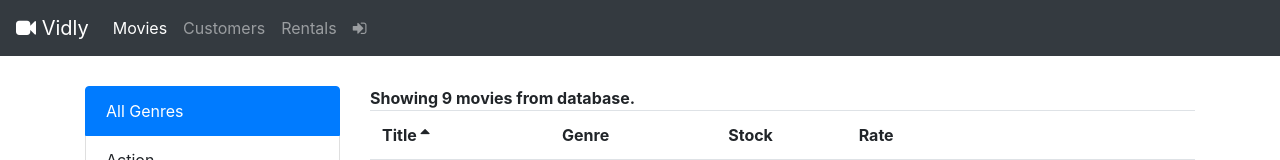
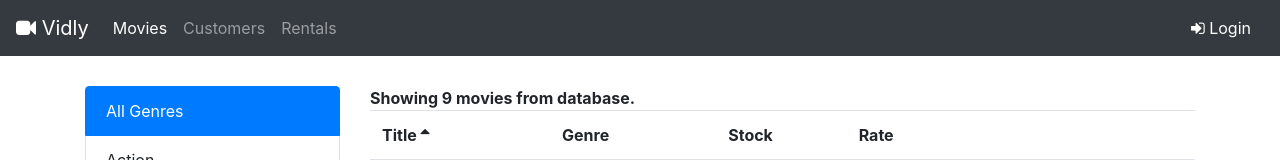
Before and after one commit to anaswebdev5/vidly, a React (Create React App) app: page /anaswebdev5/vidly/movies in a window 1280 px wide. Shown: the top 160 px of the page. Built offline with nearby package versions, Linux system fonts and the light colour scheme.

Commit message:
Vidly-Forms-17

```diff
--- a/src/components/NavBar.jsx
+++ b/src/components/NavBar.jsx
@@ -30,14 +30,13 @@ const NavBar = () => {
           <NavLink className="nav-item nav-link" to="/rentals">
             Rentals
           </NavLink>
-          <NavLink
-            style={{ float: "right" }}
-            className="nav-item nav-link"
-            to="/login"
-          >
-            <i className="fa fa-sign-in fa-4" aria-hidden="true"></i>
-          </NavLink>
         </ul>
+        <Link
+          className="btn btn-dark d-none d-lg-inline-block mb-3 mb-md-0 ml-md-3"
+          to="/login"
+        >
+          <i className="fa fa-sign-in fa-4" aria-hidden="true"></i> Login
+        </Link>
       </div>
     </nav>
   );
```
